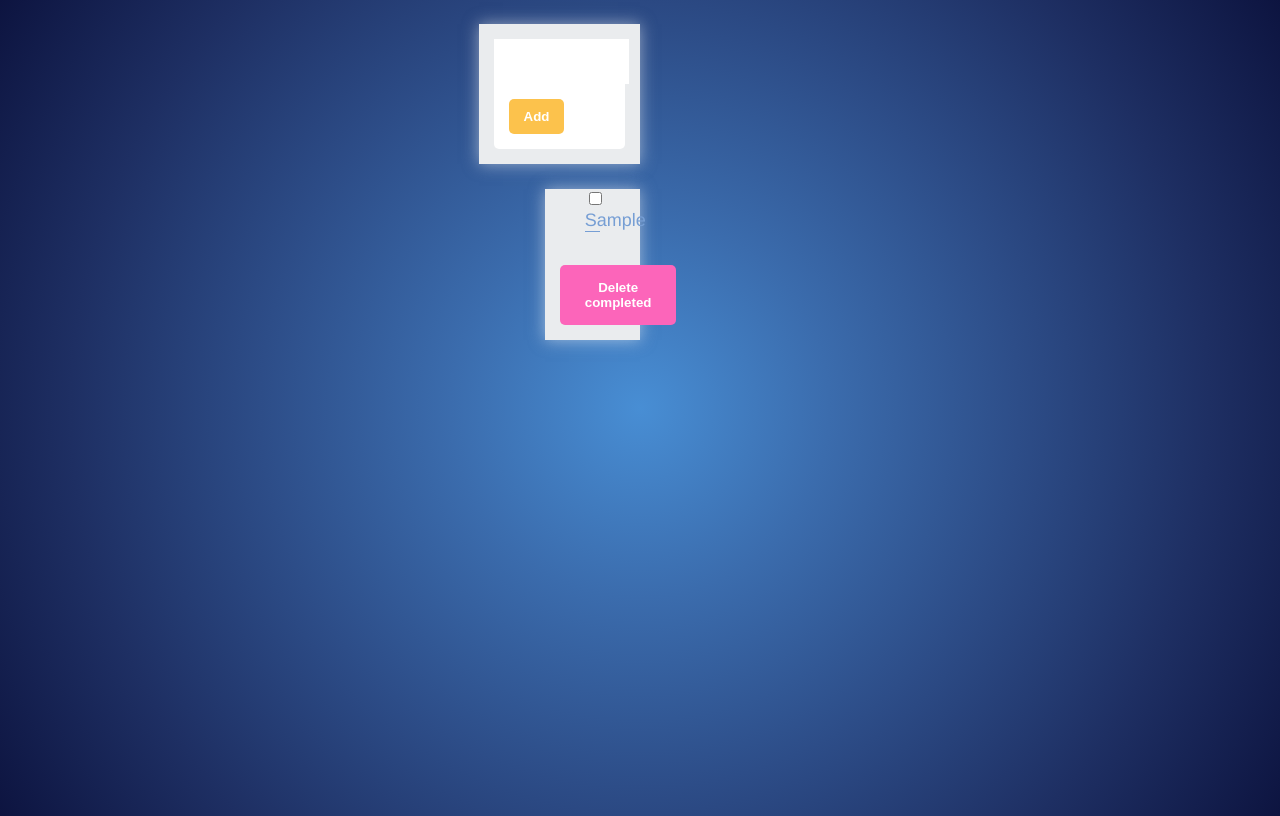
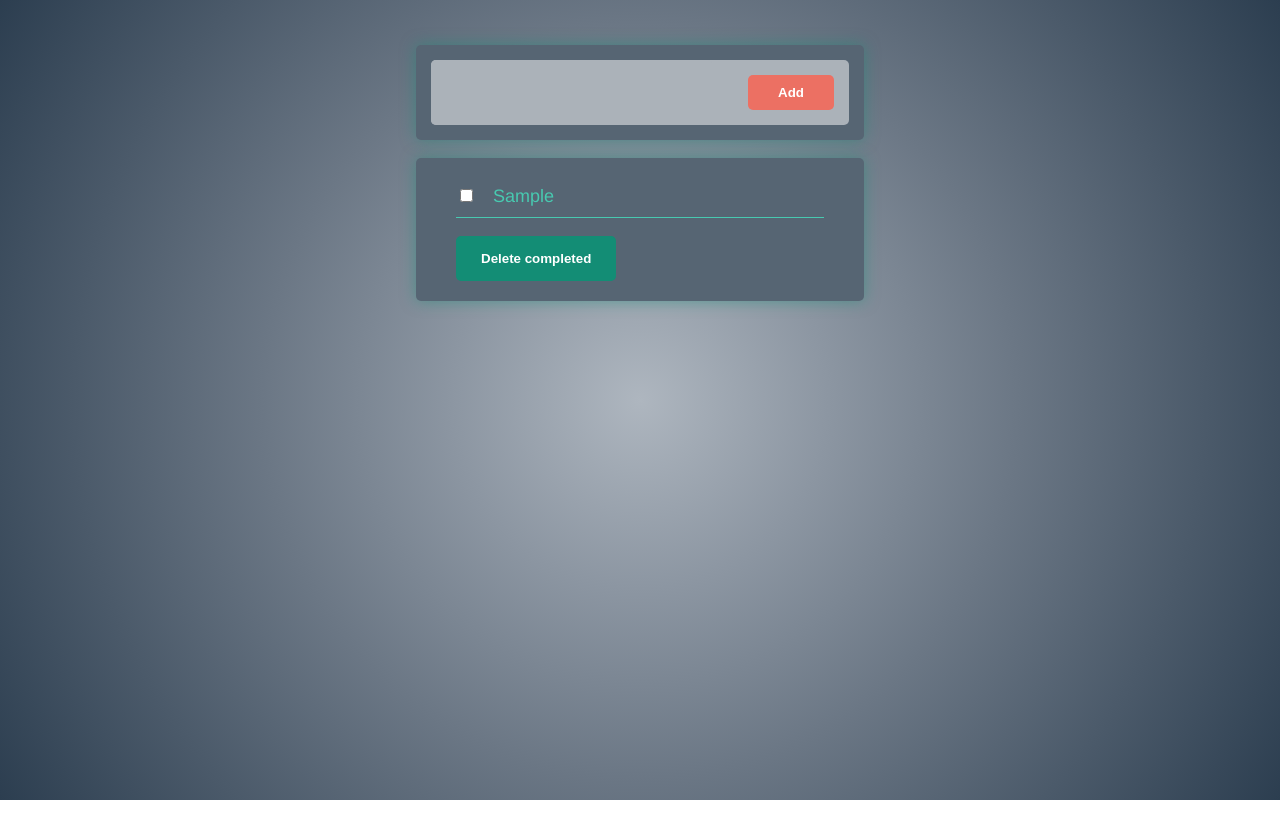
Before and after one commit to mmorenoco/to_do_list_technical_test, a Vue app in the folder to_do_list/: page / in a window 1280 px wide. Both pictures are taken after typing "Sample" into the empty fields and a click on the button "Add". Built offline with nearby package versions, Linux system fonts and the light colour scheme.

Commit message:
completed

```diff
--- a/to_do_list/src/App.vue
+++ b/to_do_list/src/App.vue
@@ -1,22 +1,15 @@
 <template>
   <div id="app">
-    <div class="inputData">
-      <AddBar @addTask="addTaskToList"></AddBar>
-    </div>
-    <div class="showData">
-      <ToDoList :toDoList="toDoList" @deleteCompleted="deleteCompleted"></ToDoList>
-    </div>
+      <ToDoList :toDoList="toDoList" @addTask="addTaskToList" @deleteCompleted="deleteCompleted"></ToDoList>
   </div>
 </template>
 
 <script>
-import AddBar from './components/AddBar.vue'
 import ToDoList from './components/ToDoList.vue'
 
 export default {
   name: 'App',
   components: {
-    AddBar,
     ToDoList
   },
   data() {
@@ -26,13 +19,10 @@ export default {
   },
   methods: {
     addTaskToList(task) {
-      console.log(task, 'test')
         this.toDoList.push(task)
-        console.log(this.toDoList)
     },
     deleteCompleted() {
       let completed = this.toDoList.filter(element =>  {return element.completed === false})
-      console.log(completed)
       this.toDoList = completed;
     }
   }
@@ -41,20 +31,23 @@ export default {
 
 <style>
   html {
-    background-image: radial-gradient(circle, #488ed4, #3b6cad, #2d4d88, #1e2f63, #0d1440);
+    background-image: radial-gradient(circle, #aeb6bf, #8c96a2, #6b7785, #4b5a6a, #2c3e50);
     box-sizing: border-box;
     font-size: large;
   }
 
+  body {
+    margin: 0 auto;
+  }
+
   #app {
-  align-items: center;
     color: #2c3e50;
     display: flex;
     flex-direction: column;
+    align-items: center;
     font-family: Avenir, Helvetica, Arial, sans-serif;
     -webkit-font-smoothing: antialiased;
     -moz-osx-font-smoothing: grayscale;
     height: 100vh;
   }
-
 </style>
--- a/to_do_list/src/components/AddBar.vue
+++ /dev/null
@@ -1,95 +0,0 @@
-<template>
-  <div class="add-bar-container topBar">
-      <div class="add-bar addBar">
-          <input class="add-bar__input" type="text" name="addToDoTask" id="addToDoTask" v-model="toDo" @keypress.enter="addTask" >
-          <button class="add-bar__button" type="text" @click="addTask">Add</button>
-      </div>
-  </div>
-</template>
-
-<script>
-export default {
-    data() {
-        return {
-                completed: false,
-                toDo: ''
-        }
-    },
-    methods: {
-        addTask() {
-            console.log(this.completed, this.toDo)
-            const task = {
-                completed: this.completed,
-                toDo: this.toDo
-            }
-            if(this.toDo ===''){
-                return
-            }
-            this.$emit('addTask', task)
-            this.resetAddBar()
-        },
-        resetAddBar() {
-            this.completed = false
-            this.toDo = ''
-        }
-    }
-}
-</script>
-
-<style scoped>
-
-    .add-bar-container {
-        background: #EAECEE;
-        -webkit-box-shadow: 0px 0px 15px 0px rgba(253,254,254,0.5);
-        -moz-box-shadow: 0px 0px 15px 0px rgba(253,254,254,0.5);
-        box-shadow: 0px 0px 15px 0px rgba(253,254,254,0.5);
-        box-sizing: border-box;
-        margin-top: 5%;
-        margin-bottom: 2%;
-        padding: 15px;
-        width: 50%;
-    }
-
-    .add-bar {
-        background: #fff;
-        border-radius: 5px;
-    }
-
-    .add-bar__input {
-        background: #fff;
-        border: none;
-        padding: 15px;
-        width: 80%;
-    }
-
-    .add-bar__input:focus {
-        outline: none;
-    }
-
-    .add-bar__button  {
-        background: #FCC24C;
-        border: none;
-        border-radius: 5px;
-        color: white;
-        font-weight: bold;
-        margin: 15px;
-        padding: 10px 15px;
-    }
-
-    .add-bar__button:hover {
-        cursor: pointer;
-        filter: brightness(125%);
-        outline: none;
-    }
-
-    @media  only screen and (max-width: 576px) {
-        .add-bar-container {
-            border-radius: 5px;
-            width: 95%;
-        }
-
-        .add-bar {
-            width: 100%;
-        }
-    }
-</style>
--- a/to_do_list/src/components/ToDoList.vue
+++ b/to_do_list/src/components/ToDoList.vue
@@ -1,46 +1,123 @@
 <template>
+    <div class="to-do-container">
+        <div class="add-bar-container">
+            <div class="add-bar">
+                <input class="add-bar__input" type="text" name="addToDoTask" id="addToDoTask" v-model="toDo" @keypress.enter="addTask" >
+                <button class="add-bar__button" type="text" @click="addTask">Add</button>
+            </div>
+        </div>
         <div class="to-do">
             <ul class="to-do__list">
                 <li class="to-do__list--task" v-for="task in toDoList" :key="task.index">
-              <input type="checkbox" v-model="task.completed" @click="taskDone">
-              <span :class="{ 'to-do__list--task-completed': isActive }" >{{ task.toDo }}</span>
+                    <input type="checkbox" v-model="task.completed">
+                    <span :class="{ 'to-do__list--task-completed': task.completed}" >{{ task.toDo }}</span>
                 </li>
             </ul>
             <button class="to-do__button" type="submit" @click="deleteCompleted">Delete completed</button>
         </div>
+    </div>
 </template>
 
 <script>
-
 export default {
     name: 'ToDoList',
     props: ['toDoList'],
     data() {
         return {
-            isActive: false
+            completed: false,
+            toDo: ''
         }
     },
     methods: {
+        addTask() {
+            const task = {
+                completed: this.completed,
+                toDo: this.toDo
+            }
+            if(this.toDo ===''){
+                return
+            }
+            this.$emit('addTask', task)
+            this.resetAddBar()
+        },
+        resetAddBar() {
+            this.completed = false
+            this.toDo = ''
+        },
         deleteCompleted(){
             this.$emit('deleteCompleted')
-        },
-        taskDone() {
-            this.isActive = true
-            console.log(this.toDoList)
         }
     }
 }
 </script>
 
 <style scoped>
+
+    .to-do-container {
+        display: flex;
+        flex-direction: column;
+        align-items: center;
+        width: 70%;
+    }
+
+    .add-bar-container {
+        background: #566573;
+         -webkit-box-shadow: 0px 0px 15px 0px rgba(19,141,117,0.5);
+        -moz-box-shadow: 0px 0px 15px 0px rgba(19,141,117,0.5);
+        box-shadow: 0px 0px 15px 0px rgba(19,141,117,0.5);
+        box-sizing: border-box;
+        margin-top: 5%;
+        margin-bottom: 2%;
+        padding: 15px;
+        width: 50%;
+        border-radius: 5px;
+    }
+
+    .add-bar {
+        background: #ABB2B9;
+        border-radius: 5px;
+        display: flex;
+        flex-direction: row;
+        border-radius: 5px;
+    }
+
+    .add-bar__input {
+        background: #ABB2B9;
+        border: none;
+        padding: 15px;
+        width: 75%;
+        border-radius: 5px;
+    }
+
+    .add-bar__input:focus {
+        outline: none;
+    }
+
+    .add-bar__button  {
+        background: #EC7063;
+        border: none;
+        border-radius: 5px;
+        color: white;
+        font-weight: bold;
+        margin: 15px;
+        padding: 10px 30px;
+    }
+
+    .add-bar__button:hover {
+        cursor: pointer;
+        filter: brightness(125%);
+        outline: none;
+    }
+
     .to-do {
-        background: #EAECEE;
-        color: #769ED4;
-         -webkit-box-shadow: 0px 0px 15px 0px rgba(253,254,254,0.5);
-        -moz-box-shadow: 0px 0px 15px 0px rgba(253,254,254,0.5);
-        box-shadow: 0px 0px 15px 0px rgba(253,254,254,0.5);
+        background: #566573;
+        color: #48C9B0;
+         -webkit-box-shadow: 0px 0px 15px 0px rgba(19,141,117,0.5);
+        -moz-box-shadow: 0px 0px 15px 0px rgba(19,141,117,0.5);
+        box-shadow: 0px 0px 15px 0px rgba(19,141,117,0.5);
         box-sizing: border-box;
         width: 50%;
+        border-radius: 5px;
     }
 
     .to-do__list {
@@ -49,8 +126,10 @@ export default {
     }
 
     .to-do__list--task {
-        border-bottom: 1px solid #769ED4;
-        margin-bottom: 15px;
+        border-bottom: 1px solid #48C9B0;
+        padding-top: 10px;
+        padding-bottom: 10px;
+
     }
 
     .to-do__list--task-completed {
@@ -62,12 +141,13 @@ export default {
     }
 
     .to-do__button {
-        background: #FC65BA;
+        background: #138D75;
         border: none;
         border-radius: 5px;
         color: white;
         font-weight: bold;
-        margin: 15px;
+        margin-left: 40px;
+        margin-bottom: 20px;
         padding: 15px 25px;
     }
 
@@ -77,11 +157,23 @@ export default {
         outline: none;
     }
 
+    @media only screen and (max-width: 576px){
+        .to-do-container {
+            width: 100%;
+        }
 
-    @media only screen and (max-width: 576px){
         .to-do {
-            width: 95%;
+            min-width: 95%;
             border-radius: 5px;
+        }
+
+        .add-bar-container {
+            border-radius: 5px;
+            /* width: 95%; */
+        }
+
+        .add-bar {
+            width: 100%;
         }
     }
 </style>
```
Lines whose indentation alone changed are shown as unchanged.
